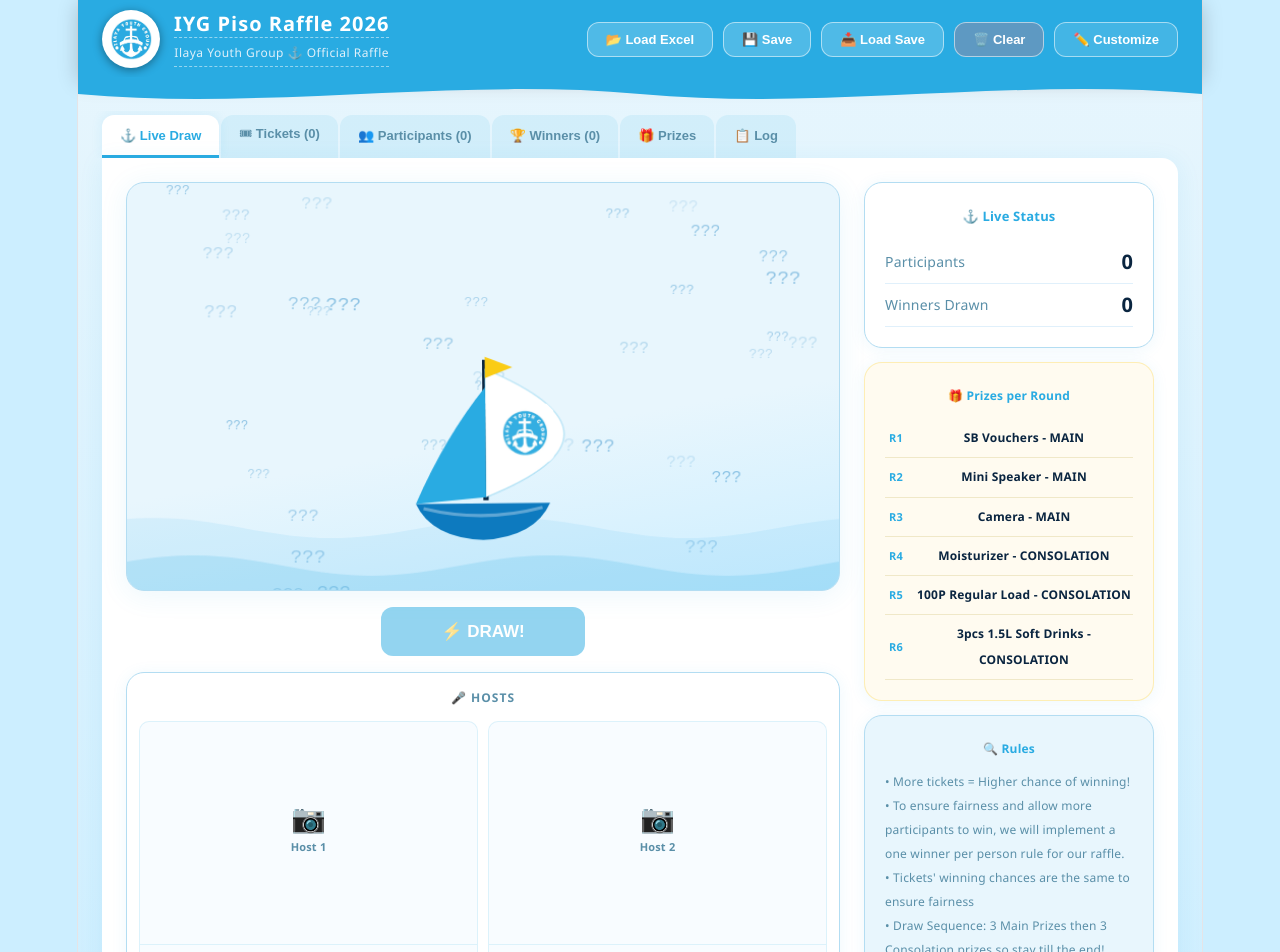
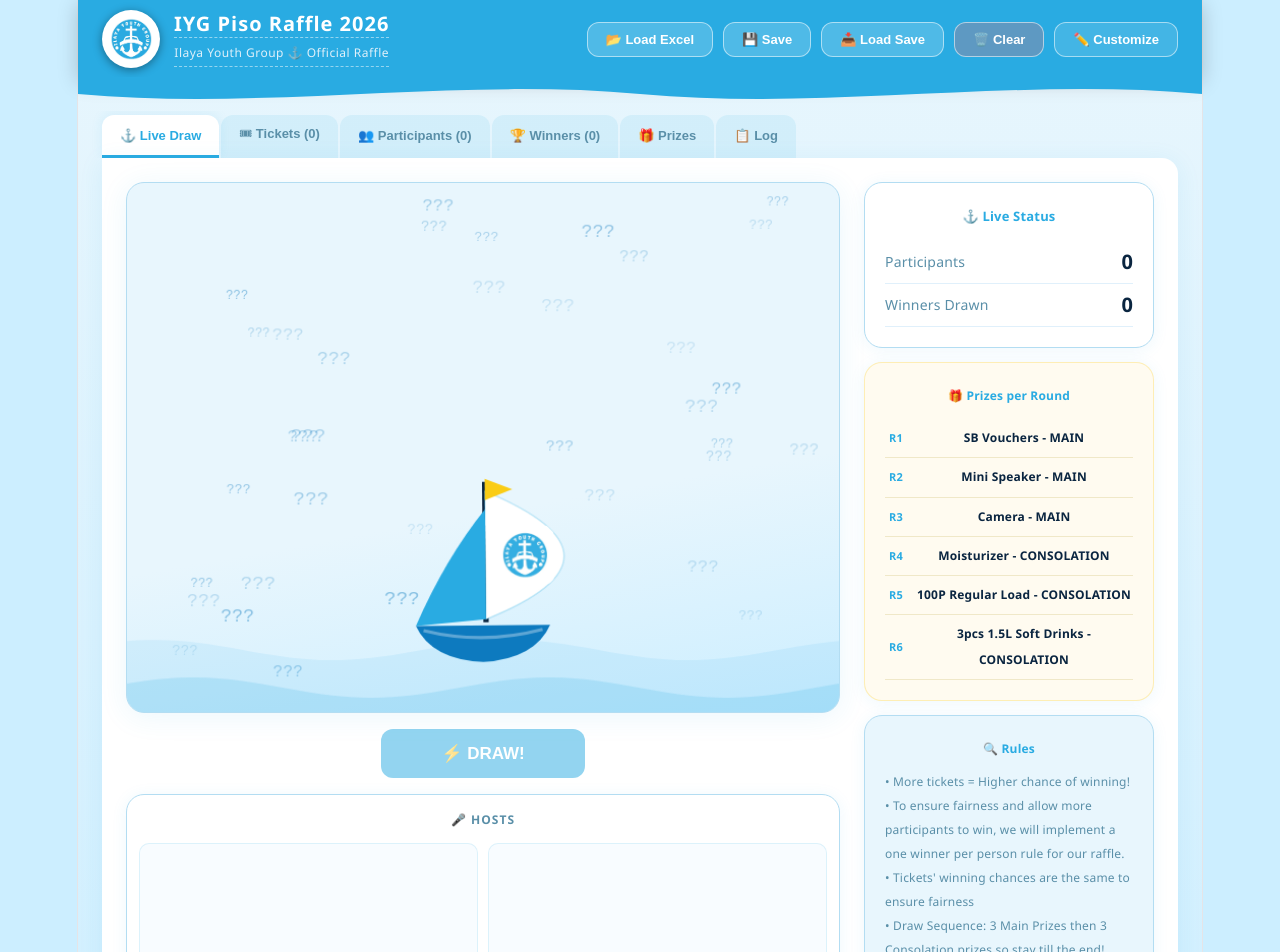
Before and after one commit to raidoramos26-create/iyg-raffle-2, a React (Vite) app: page / in a window 1280 px wide. Shown: the top 952 px of the page. Built offline with nearby package versions, Linux system fonts and the light colour scheme.

Commit message:
Update App.jsx

```diff
--- a/src/App.jsx
+++ b/src/App.jsx
@@ -574,7 +574,7 @@ function RainCanvas({ running, winner, onDone, cfg, names, audioCtx }) {
   }, [running, winner, audioCtx]);
 
   return (
-    <canvas ref={cvs} width={700} height={400}
+    <canvas ref={cvs} width={700} height={520}
       style={{ display: "block", width: "100%", borderRadius: 18,
         background: `linear-gradient(170deg, ${cfg.canvasBg1} 60%, ${cfg.canvasBg2} 100%)`,
         border: "1.5px solid #b3ddf2", boxShadow: "0 4px 28px #29abe218" }} />
@@ -1191,11 +1191,11 @@ export default function RaffleApp() {
         ))}
       </div>
 
-      <div style={{ padding: "0 24px 24px" }}>
+      <div style={{ padding: "0 24px 24px", minHeight: "calc(100vh - 120px)", boxSizing: "border-box" }}>
 
         {/* ══ DRAW TAB ════════════════════════════════════════════════ */}
         {activeTab === "draw" && (
-          <div style={{ background: "#fff", borderRadius: "0 16px 16px 16px", padding: 24, boxShadow: "0 4px 24px #29abe218", position: "relative" }}>
+          <div style={{ background: "#fff", borderRadius: "0 16px 16px 16px", padding: 24, boxShadow: "0 4px 24px #29abe218", position: "relative", minHeight: "calc(100vh - 160px)", boxSizing: "border-box" }}>
 
             {/* ── Countdown overlay ── */}
             {countdown !== null && (
@@ -1210,8 +1210,8 @@ export default function RaffleApp() {
               </div>
             )}
 
-            <div style={{ display: "grid", gridTemplateColumns: "1fr 290px", gap: 24, alignItems: "start" }}>
-              <div style={{ display: "flex", flexDirection: "column", gap: 16 }}>
+            <div style={{ display: "grid", gridTemplateColumns: "1fr 290px", gap: 24, alignItems: "stretch", minHeight: "calc(100vh - 220px)" }}>
+              <div style={{ display: "flex", flexDirection: "column", gap: 16, height: "100%" }}>
 
                 <RainCanvas running={running} winner={pendingWinner} onDone={handleDone}
                   cfg={cfg} names={eligibleNames} audioCtx={audioCtxRef.current} />
@@ -1255,7 +1255,7 @@ export default function RaffleApp() {
                 )}
 
                 {/* Host photos — up to 2 hosts side by side */}
-                <div style={{ ...card, padding: 12 }}>
+                <div style={{ ...card, padding: 12, flex: 1 }}>
                   <div style={{ fontWeight: 700, fontSize: 12, color: "#5a8fa8", marginBottom: 10, textAlign: "center", letterSpacing: 1, textTransform: "uppercase" }}>🎤 Hosts</div>
                   <div style={{ display: "grid", gridTemplateColumns: "1fr 1fr", gap: 10 }}>
                     {[0, 1].map(idx => {
@@ -1271,7 +1271,7 @@ export default function RaffleApp() {
                           {host.photo ? (
                             <div style={{ position: "relative", cursor: "zoom-in" }} onClick={() => setHostZoom({ photo: host.photo, name: host.name })}>
                               <img src={host.photo} alt={`Host ${idx + 1}`}
-                                style={{ width: "100%", height: 220, objectFit: "cover", display: "block" }} />
+                                style={{ width: "100%", height: 280, objectFit: "cover", display: "block" }} />
                               <div className="host-hover-overlay" style={{ position: "absolute", inset: 0, background: "rgba(10,37,64,0.45)", opacity: 0, transition: "opacity 0.2s",
                                 display: "flex", alignItems: "center", justifyContent: "center" }}
                                 onMouseEnter={e => e.currentTarget.style.opacity = 1}
@@ -1282,7 +1282,7 @@ export default function RaffleApp() {
                                 style={{ position: "absolute", top: 6, right: 6, background: "#f87171", color: "#fff", border: "none", borderRadius: "50%", width: 22, height: 22, cursor: "pointer", fontSize: 13, fontWeight: 700, display: "flex", alignItems: "center", justifyContent: "center", padding: 0, zIndex: 2 }}>×</button>
                             </div>
                           ) : (
-                            <label style={{ display: "flex", flexDirection: "column", alignItems: "center", justifyContent: "center", gap: 4, height: 220, cursor: "pointer", color: "#b3ddf2" }}>
+                            <label style={{ display: "flex", flexDirection: "column", alignItems: "center", justifyContent: "center", gap: 4, height: 280, cursor: "pointer", color: "#b3ddf2" }}>
                               <span style={{ fontSize: 28 }}>📷</span>
                               <span style={{ fontSize: 11, fontWeight: 600, color: "#5a8fa8" }}>Host {idx + 1}</span>
                               <input type="file" accept="image/*" style={{ display: "none" }}
@@ -1308,7 +1308,7 @@ export default function RaffleApp() {
               </div>
 
               {/* Right panel */}
-              <div style={{ display: "flex", flexDirection: "column", gap: 14 }}>
+              <div style={{ display: "flex", flexDirection: "column", gap: 14, position: "sticky", top: 12, alignSelf: "start" }}>
 
                 {/* Winner card */}
                 {currentWinner && !running && (
```
